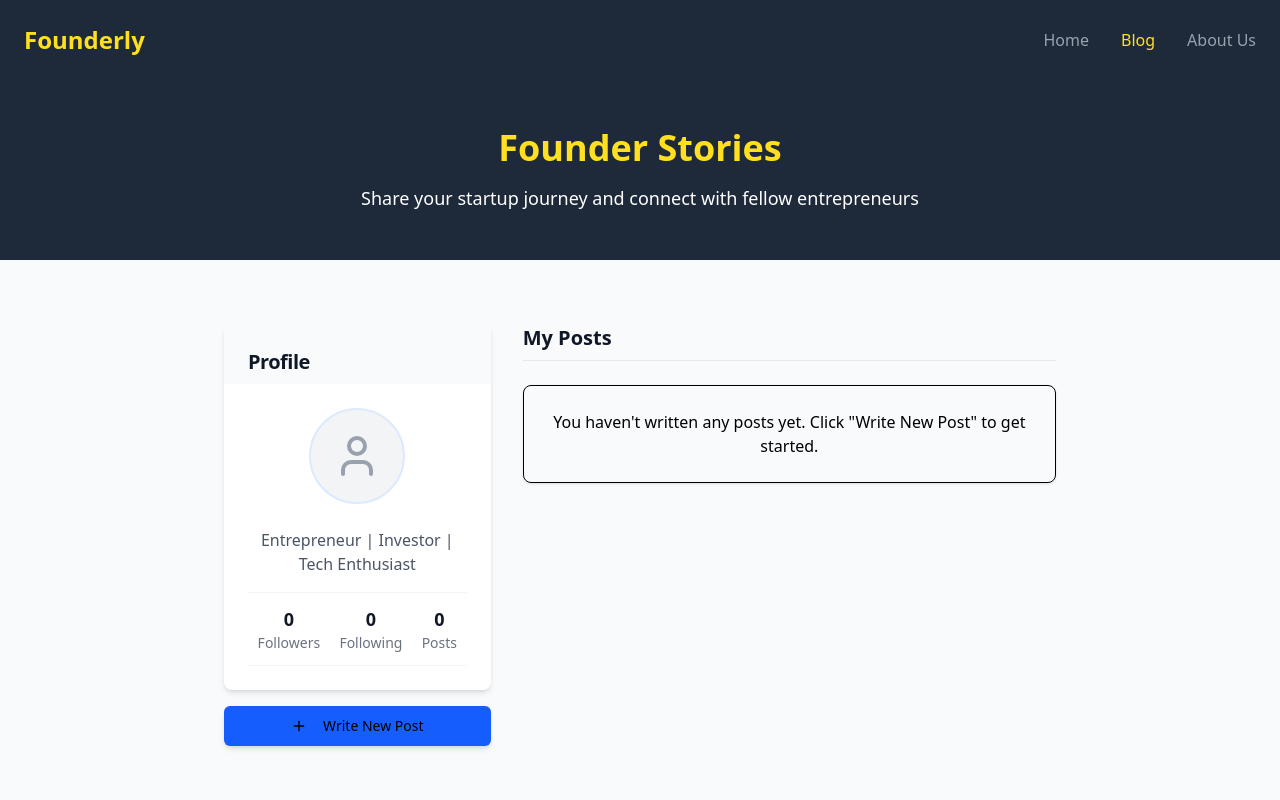
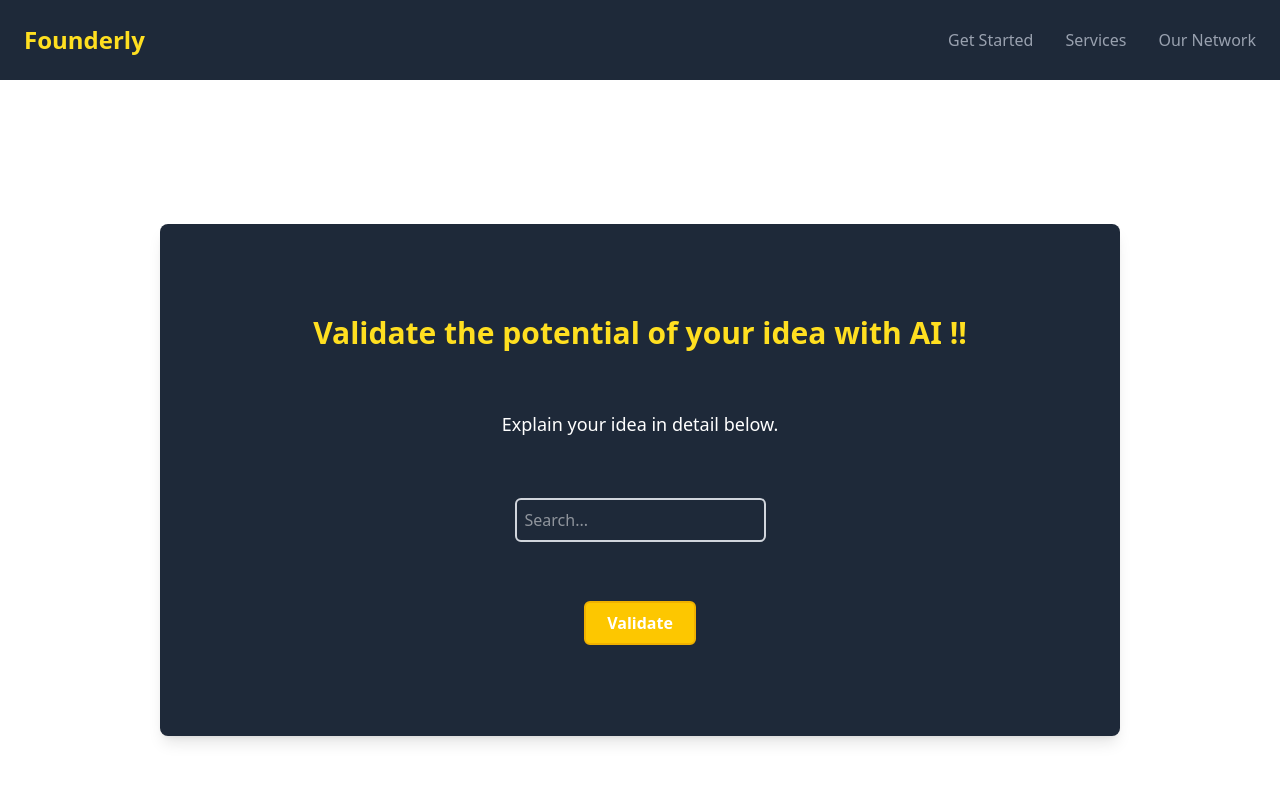
Before and after one commit to ojasharma/Team-Rocket, a React (Vite) app in the folder frontend/: page /home in a window 1280 px wide. Shown: the top 800 px of the page. Built offline with nearby package versions, Linux system fonts and the light colour scheme; a web font is replaced by a local one.

Commit message:
making navbar a component

```diff
--- a/frontend/package.json
+++ b/frontend/package.json
@@ -20,6 +20,7 @@
     "axios": "^1.8.4",
     "class-variance-authority": "^0.7.1",
     "date-fns": "^4.1.0",
+    "dotenv": "^16.4.7",
     "lucide-react": "^0.483.0",
     "next-themes": "^0.4.6",
     "react": "^19.0.0",
@@ -34,6 +35,7 @@
   },
   "devDependencies": {
     "@eslint/js": "^9.21.0",
+    "@types/node": "^22.13.10",
     "@types/react": "^19.0.10",
     "@types/react-dom": "^19.0.4",
     "@vitejs/plugin-react": "^4.3.4",
--- a/frontend/src/App.tsx
+++ b/frontend/src/App.tsx
@@ -3,12 +3,13 @@ import { Toaster } from "../src/components/ui/toaster";
 import { Toaster as Sonner } from "../src/components/ui/sonner";
 import { TooltipProvider } from "../src/components/ui/tooltip";
 import { QueryClient, QueryClientProvider } from "@tanstack/react-query";
-import Home from "../src/pages/Blogs";
+import Home from "../src/pages/Home";
 import Blogs from "../src/pages/Blogs";
 import NotFound from "../src/pages/NotFound";
 import HomePage from "./HomePage";
 import AuthForm from "./Auth";
 import BusinessIdeaValidator from "./pages/Validator";
+import Navbar from "./components/ui/Navbar";
 
 const queryClient = new QueryClient();
 
@@ -19,6 +20,7 @@ const App = () => {
         <Toaster />
         <Sonner />
         <BrowserRouter>
+        <Navbar/>
           <Routes>
             <Route path="/" element={<HomePage />} />
             <Route path="/blogs" element={<Blogs />} />
--- a/frontend/src/HomePage.tsx
+++ b/frontend/src/HomePage.tsx
@@ -4,7 +4,7 @@ const HomePage = () => {
   return (
     <>
       <div className="w-full overflow-x-hidden nunito">
-        <nav className="flex justify-between items-center p-6 bg-gray-800 text-white shadow-md">
+        {/* <nav className="flex justify-between items-center p-6 bg-gray-800 text-white shadow-md">
           <div className="flex items-center">
             <div className="text-2xl font-bold mr-4 text-yellow-300">
               Founderly
@@ -23,7 +23,7 @@ const HomePage = () => {
               </li>
             </ul>
           </div>
-        </nav>
+        </nav> */}
 
         <section className="w-screen h-[80vh]">
           <div className="flex w-full h-full">
--- /dev/null
+++ b/frontend/src/components/ui/Navbar.tsx
@@ -0,0 +1,27 @@
+
+const Navbar = () => {
+  return (
+    <nav className="flex justify-between items-center p-6 bg-gray-800 text-white shadow-md">
+          <div className="flex items-center">
+            <div className="text-2xl font-bold mr-4 text-yellow-300">
+              Founderly
+            </div>
+          </div>
+          <div>
+            <ul className="flex space-x-8">
+              <li className="cursor-pointer text-gray-400 hover:text-yellow-300 transition-colors duration-300">
+                Get Started
+              </li>
+              <li className="cursor-pointer text-gray-400 hover:text-yellow-300 transition-colors duration-300">
+                Services
+              </li>
+              <li className="cursor-pointer text-gray-400 hover:text-yellow-300 transition-colors duration-300">
+                Our Network
+              </li>
+            </ul>
+          </div>
+        </nav>
+  )
+}
+
+export default Navbar
--- a/frontend/src/pages/Blogs.tsx
+++ b/frontend/src/pages/Blogs.tsx
@@ -5,26 +5,26 @@ const Blogs = () => {
   return (
     <div className="min-h-screen bg-gray-50">
       {/* Navigation Bar */}
-      <nav className="flex justify-between items-center p-6 bg-gray-800 text-white shadow-md">
+      {/* <nav className="flex justify-between items-center p-6 bg-gray-800 text-white shadow-md">
           <div className="flex items-center">
-          <Link to="/" className="text-2xl font-bold mr-4 text-yellow-300">
+            <div className="text-2xl font-bold mr-4 text-yellow-300">
               Founderly
-          </Link>
+            </div>
           </div>
           <div>
             <ul className="flex space-x-8">
               <li className="cursor-pointer text-gray-400 hover:text-yellow-300 transition-colors duration-300">
-              <Link to="/">Home</Link>
-            </li>
-            <li className="cursor-pointer text-yellow-300 transition-colors duration-300">
-              <Link to="/blogs">Blog</Link>
+                Get Started
               </li>
               <li className="cursor-pointer text-gray-400 hover:text-yellow-300 transition-colors duration-300">
-              About Us
+                Services
+              </li>
+              <li className="cursor-pointer text-gray-400 hover:text-yellow-300 transition-colors duration-300">
+                Our Network
               </li>
             </ul>
           </div>
-      </nav>
+        </nav> */}
 
       {/* Blogs Header */}
       <div className="bg-gray-800 py-12 px-4">
--- a/frontend/src/pages/Home.tsx
+++ b/frontend/src/pages/Home.tsx
@@ -3,7 +3,7 @@ import { Link } from "react-router-dom";
 const Home = () => {
   return (
     <div className="w-full overflow-x-hidden">
-      <nav className="flex justify-between items-center p-6 bg-gray-800 text-white shadow-md">
+      {/* <nav className="flex justify-between items-center p-6 bg-gray-800 text-white shadow-md">
           <div className="flex items-center">
             <div className="text-2xl font-bold mr-4 text-yellow-300">
               Founderly
@@ -12,22 +12,17 @@ const Home = () => {
           <div>
             <ul className="flex space-x-8">
               <li className="cursor-pointer text-gray-400 hover:text-yellow-300 transition-colors duration-300">
-              Research
+                Get Started
               </li>
               <li className="cursor-pointer text-gray-400 hover:text-yellow-300 transition-colors duration-300">
-              Validate your Idea
+                Services
               </li>
               <li className="cursor-pointer text-gray-400 hover:text-yellow-300 transition-colors duration-300">
-              <Link to="/blogs" className="hover:text-yellow-300">
-                Blog
-              </Link>
-            </li>
-            <li className="cursor-pointer text-gray-400 hover:text-yellow-300 transition-colors duration-300">
-              About Us
+                Our Network
               </li>
             </ul>
           </div>
-      </nav>
+        </nav> */}
 
       <section
         id="research"
```
Also changed, not shown: 2 other files (tests, documents, lock files or other folders). Lines whose indentation alone changed are shown as unchanged.
